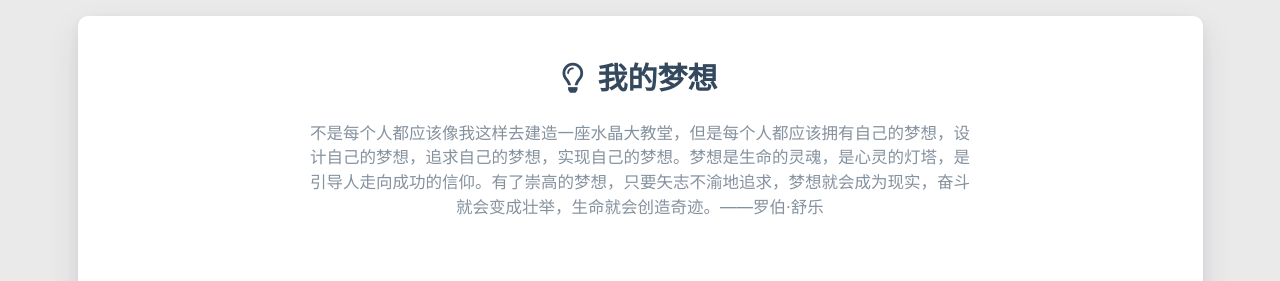
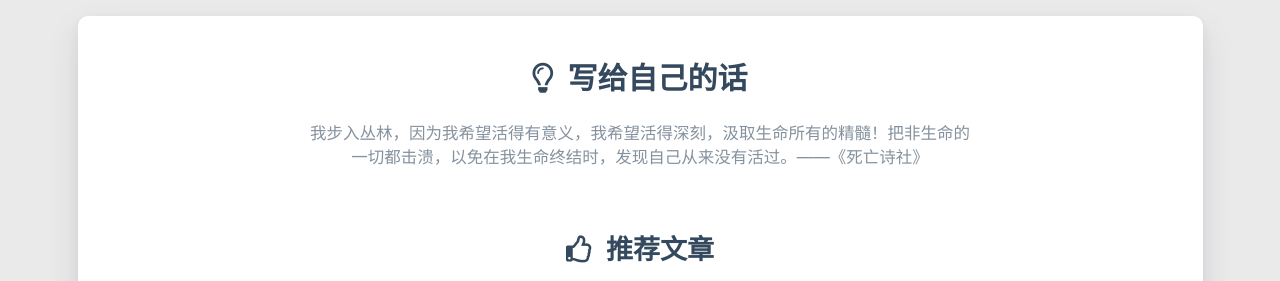
Before and after one commit to BruceWong96/BruceWong96.github.io, a plain HTML site: page index.html in a window 1280 px wide. Shown: the part 802-1083 px from the top of the page. Drawn offline with nearby package versions, Linux system fonts and the light colour scheme; some packages are replaced by stand-ins of ours; a script that the page names is missing.

Commit message:
Site updated: 2021-10-26 15:33:40

```diff
--- a/index.html
+++ b/index.html
@@ -525,12 +525,12 @@
                         <div class="dream">
 
     <div class="title center-align">
-        <i class="far fa-lightbulb"></i>&nbsp;&nbsp;我的梦想
+        <i class="far fa-lightbulb"></i>&nbsp;&nbsp;写给自己的话
     </div>
 
     <div class="row">
         <div class="col l8 offset-l2 m10 offset-m1 s10 offset-s1 center-align text">
-            不是每个人都应该像我这样去建造一座水晶大教堂，但是每个人都应该拥有自己的梦想，设计自己的梦想，追求自己的梦想，实现自己的梦想。梦想是生命的灵魂，是心灵的灯塔，是引导人走向成功的信仰。有了崇高的梦想，只要矢志不渝地追求，梦想就会成为现实，奋斗就会变成壮举，生命就会创造奇迹。——罗伯·舒乐
+            我步入丛林，因为我希望活得有意义，我希望活得深刻，汲取生命所有的精髓！把非生命的一切都击溃，以免在我生命终结时，发现自己从来没有活过。——《死亡诗社》
         </div>
     </div>
 </div>
```
